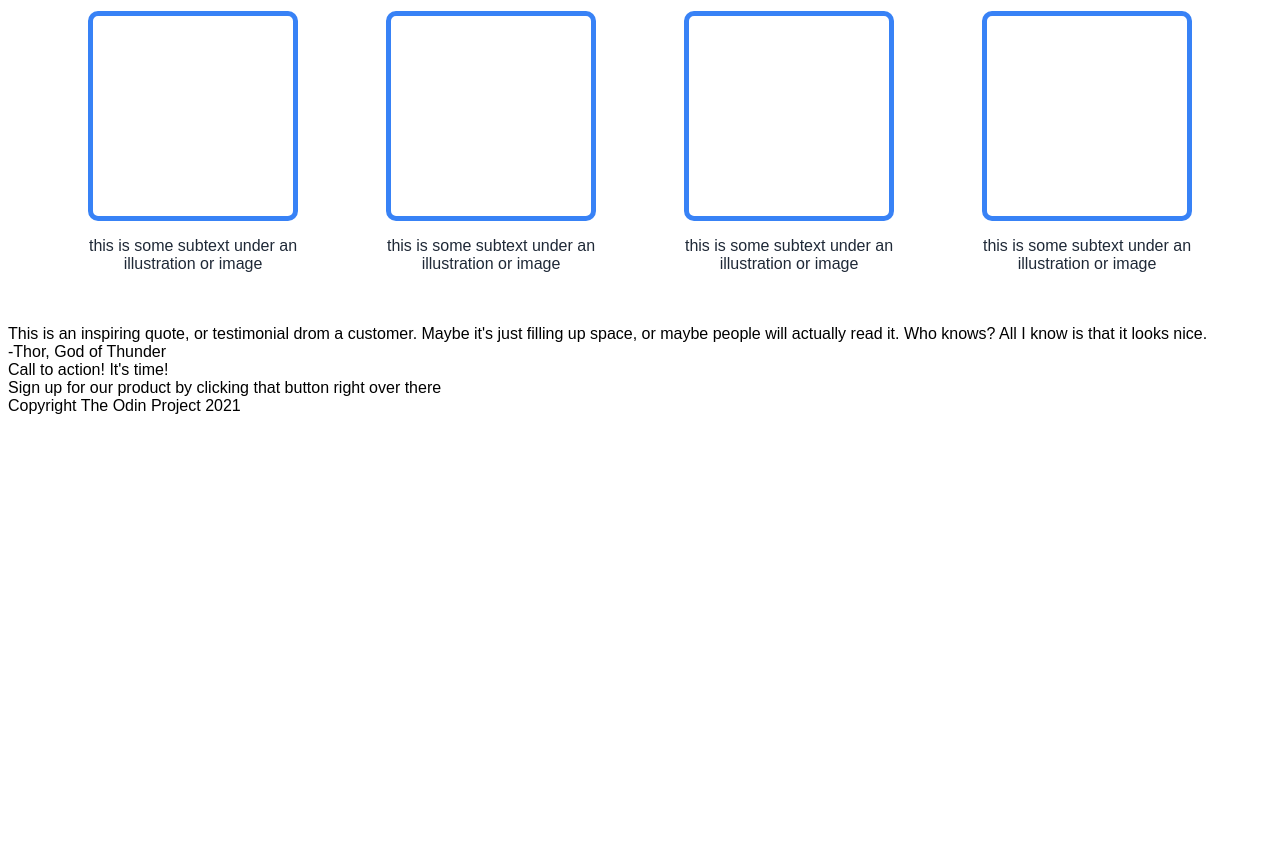
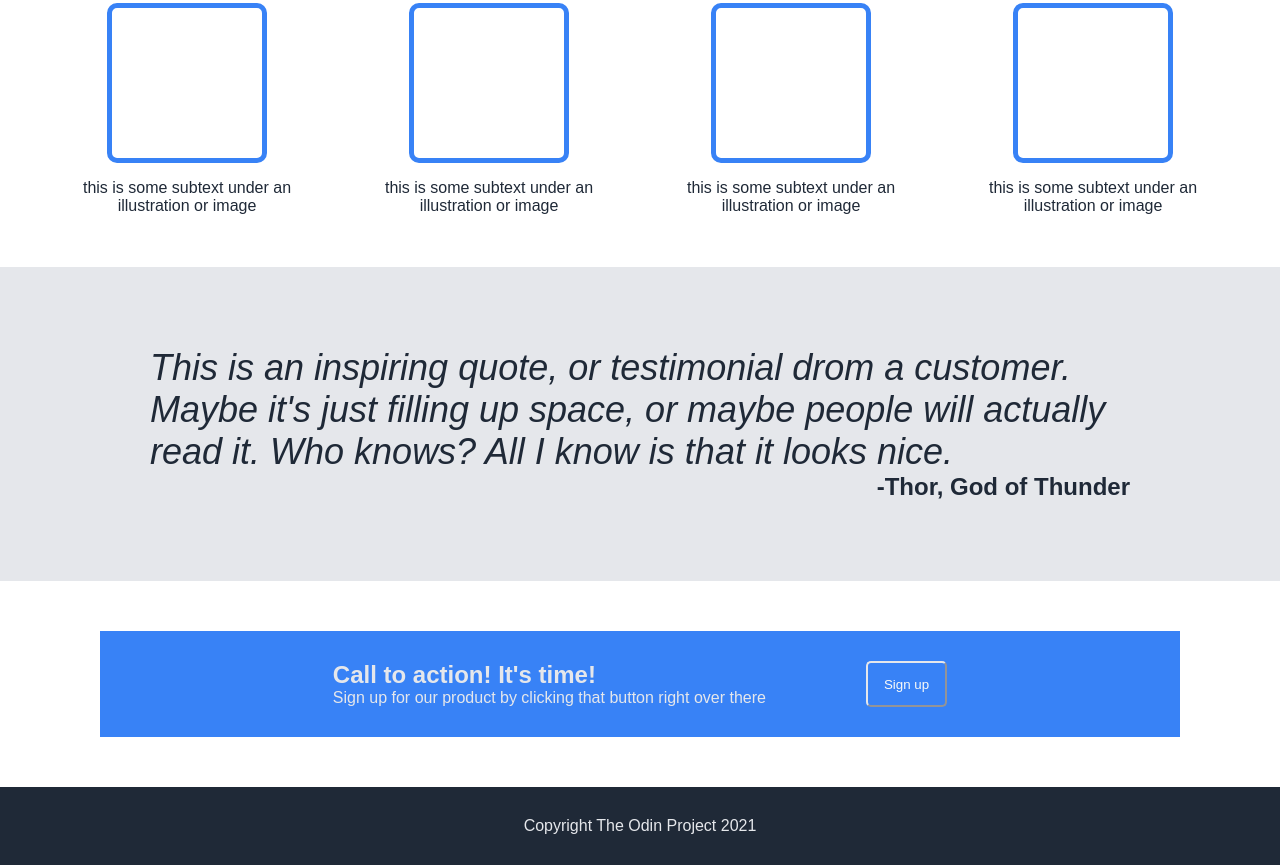
Before and after one commit to jasminek57/odin-landing-page, a plain HTML site: page index.html in a window 1280 px wide. Shown: the part 591-1456 px from the top of the page. Before the commit the page ends 1014 px from the top, so only its background shows below. Drawn offline with Linux system fonts and the light colour scheme.

Commit message:
Sections 3, 4, and footer done - website complete
Eethetics added to sections 3, 4, and footer and last changes with
div made for aligment purposes. One last thing I wish I knew how to implement
is making the site take up just 1/3 (middle) of the whole screen when enlarged.

```diff
--- a/index.html
+++ b/index.html
@@ -57,10 +57,12 @@
 
     <div class="three">
         <div>
-            This is an inspiring quote, or testimonial drom a customer. Maybe it's just filling up space, or maybe people will actually read it. Who knows? All I know is that it looks nice.
+            <div style="font-weight: 300;font-style: italic;font-size: 36px; color: #1f2937">
+                This is an inspiring quote, or testimonial drom a customer. Maybe it's just filling up space, or maybe people will actually read it. Who knows? All I know is that it looks nice.
+            </div>
+
+            <div id="note" style="font-weight: 900; color: #1f2937; font-size:24px;">-Thor, God of Thunder</div>
         </div>
-
-        <div>-Thor, God of Thunder</div>
     </div>
 
 
@@ -68,19 +70,17 @@
         <div class ="sign">
 
             <div>
-                <div>Call to action! It's time!</div>
+                <div style="font-size: 24px; font-weight: 900;">Call to action! It's time!</div>
                 <div> Sign up for our product by clicking that button right over there</div>
             </div>
-            <div></div> <!--make this a button-->
+            <button class="left-one" id="end">Sign up</button>
 
         </div>
     </div>
 
     <div class="footer">
         <div class="normal">Copyright The Odin Project 2021</div>
-        <!--figure out the copyright logo-->
     </div>
-    <!--USE INLINE CSS FOR TEXT DECOR TO MAKE CSS MORE READABLE-->
 
 </body>
 </html>
--- a/style.css
+++ b/style.css
@@ -3,6 +3,9 @@ body{
     flex-direction: column;
     justify-content: space-evenly;
     font-family: Arial;
+    margin: 0px auto;
+
+
 }
 
 .header{
@@ -83,11 +86,56 @@ img{
     gap: 16px;
 }
 .section{
-    width:200px;
-    height:200px;
+    flex:0 1 auto;
+    width:150px;
+    height:150px;
     border:#3882F6;
     border-style: solid;
     border-width: 5px;
     border-radius: 10px;
 
 }
+
+.three {
+    background-color: #E5E7EB;
+    display: flex;
+    flex-direction: column;
+    justify-content: center;
+    gap: 16px;
+    padding: 80px 150px 80px 150px;
+
+}
+
+#note{
+    display:flex;
+    justify-content: end;
+}
+
+.four{
+    background-color: #3882F6;
+    color:#E5E7EB;
+    display: flex;
+    justify-content: center;
+    align-items:center;
+    padding: 30px 70px 30px 70px;
+    margin: 50px 100px 50px 100px;
+
+}
+.sign{
+    display: flex;
+    gap: 100px;
+}
+#end{
+    border-color: #E5E7EB;
+}
+
+.footer{
+    background-color:#1F2937;
+    color:#E5E7EB;
+    display: flex;
+    justify-content: center;
+    align-items:center;
+    padding: 30px 70px 30px 70px;
+
+
+}
```
